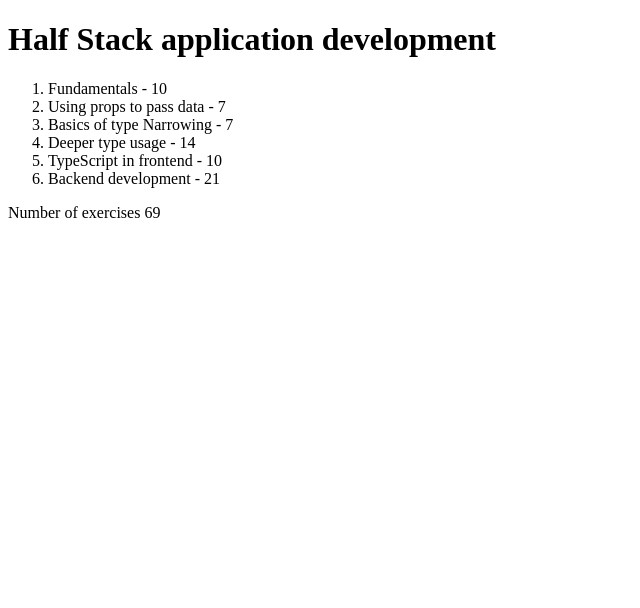
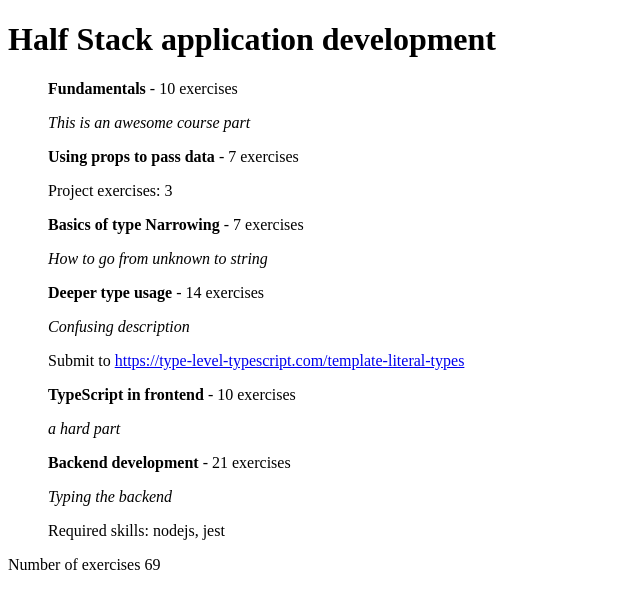
Before and after one commit to RicLobo626/fso-part9, a React (Vite) app in the folder courseinfo-ts/: page / in a window 1280 px wide. Shown: the top 608 px of the page, without its empty margins (0-640 px from the left). Built offline with nearby package versions, Linux system fonts and the light colour scheme.

Commit message:
Implement Part component

```diff
--- a/courseinfo-ts/src/components/Content.tsx
+++ b/courseinfo-ts/src/components/Content/Content.tsx
@@ -1,4 +1,5 @@
-import { CoursePart } from "../types";
+import { CoursePart } from "../../types";
+import { Part } from "./Part";
 
 type Props = {
   courseParts: CoursePart[];
@@ -9,9 +10,7 @@
     <main>
       <ol>
         {courseParts.map((part) => (
-          <li key={part.name}>
-            {part.name} - {part.exerciseCount}
-          </li>
+          <Part key={part.name} part={part} />
         ))}
       </ol>
     </main>
--- /dev/null
+++ b/courseinfo-ts/src/components/Content/Part.tsx
@@ -0,0 +1,68 @@
+import { CoursePart, CoursePartBackground, CoursePartBasic, CoursePartSpecial } from "../../types";
+
+type BaseInfoProps = {
+  part: CoursePart;
+};
+
+const BaseInfo = ({ part }: BaseInfoProps) => {
+  return (
+    <p>
+      <strong>{part.name}</strong> - {part.exerciseCount} exercises
+    </p>
+  );
+};
+
+type BaseInfoWithDescriptionProps = {
+  part: CoursePartBasic | CoursePartBackground | CoursePartSpecial;
+};
+
+const BaseInfoWithDescription = ({ part }: BaseInfoWithDescriptionProps) => {
+  return (
+    <>
+      <BaseInfo part={part} />
+      <em>{part.description}</em>
+    </>
+  );
+};
+
+type Props = {
+  part: CoursePart;
+};
+
+export const Part = ({ part }: Props) => {
+  const assertNever = (value: never): never => {
+    throw new Error(`Unhandled discriminated union member: ${JSON.stringify(value)}`);
+  };
+
+  switch (part.kind) {
+    case "basic":
+      return <BaseInfoWithDescription part={part} />;
+    case "group":
+      return (
+        <>
+          <BaseInfo part={part} />
+          <p>Project exercises: {part.groupProjectCount}</p>
+        </>
+      );
+
+    case "background":
+      return (
+        <>
+          <BaseInfoWithDescription part={part} />
+          <p>
+            Submit to <a href={part.backgroundMaterial}>{part.backgroundMaterial}</a>
+          </p>
+        </>
+      );
+    case "special":
+      return (
+        <>
+          <BaseInfoWithDescription part={part} />
+          <p>Required skills: {part.requirements.join(", ")}</p>
+        </>
+      );
+
+    default:
+      return assertNever(part);
+  }
+};
--- a/courseinfo-ts/src/components/index.tsx
+++ b/courseinfo-ts/src/components/index.tsx
@@ -1,3 +1,4 @@
-export { Content } from "./Content";
+export { Content } from "./Content/Content";
+export { Part } from "./Content/Part";
 export { Total } from "./Total";
 export { Header } from "./Header";
```
